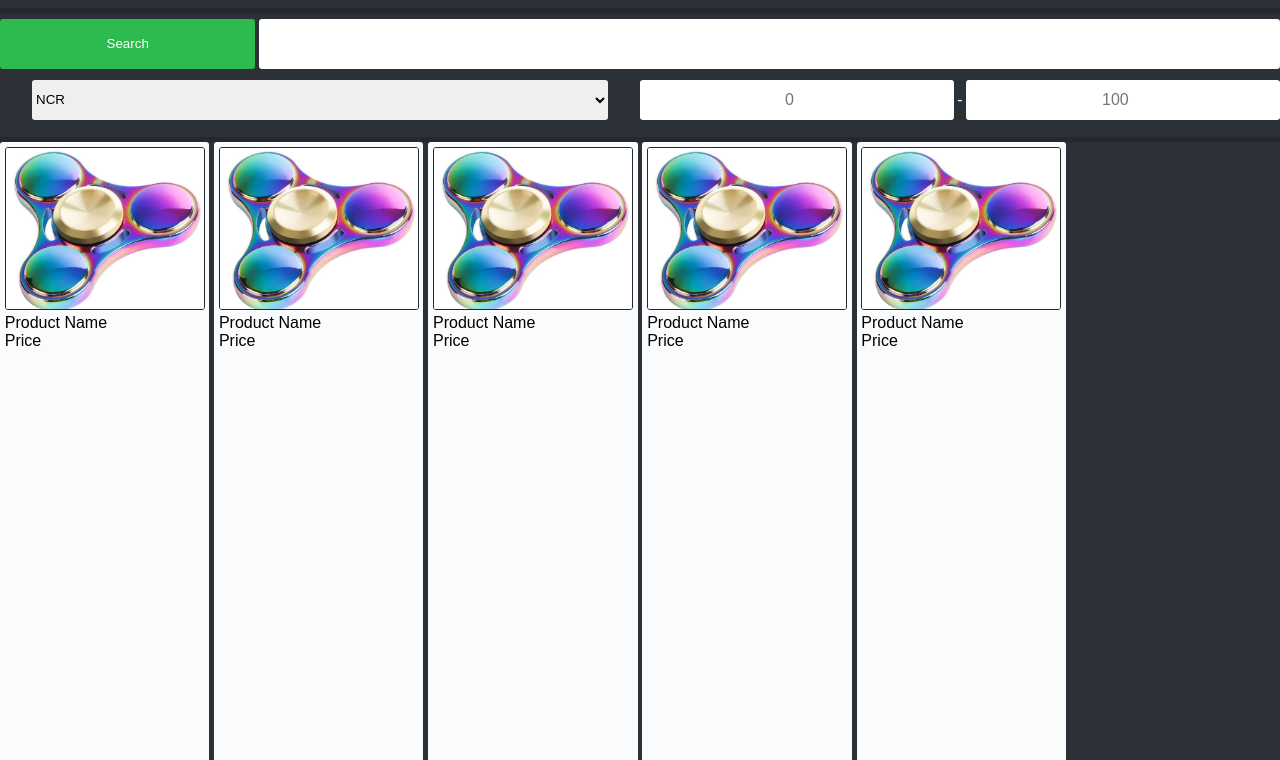
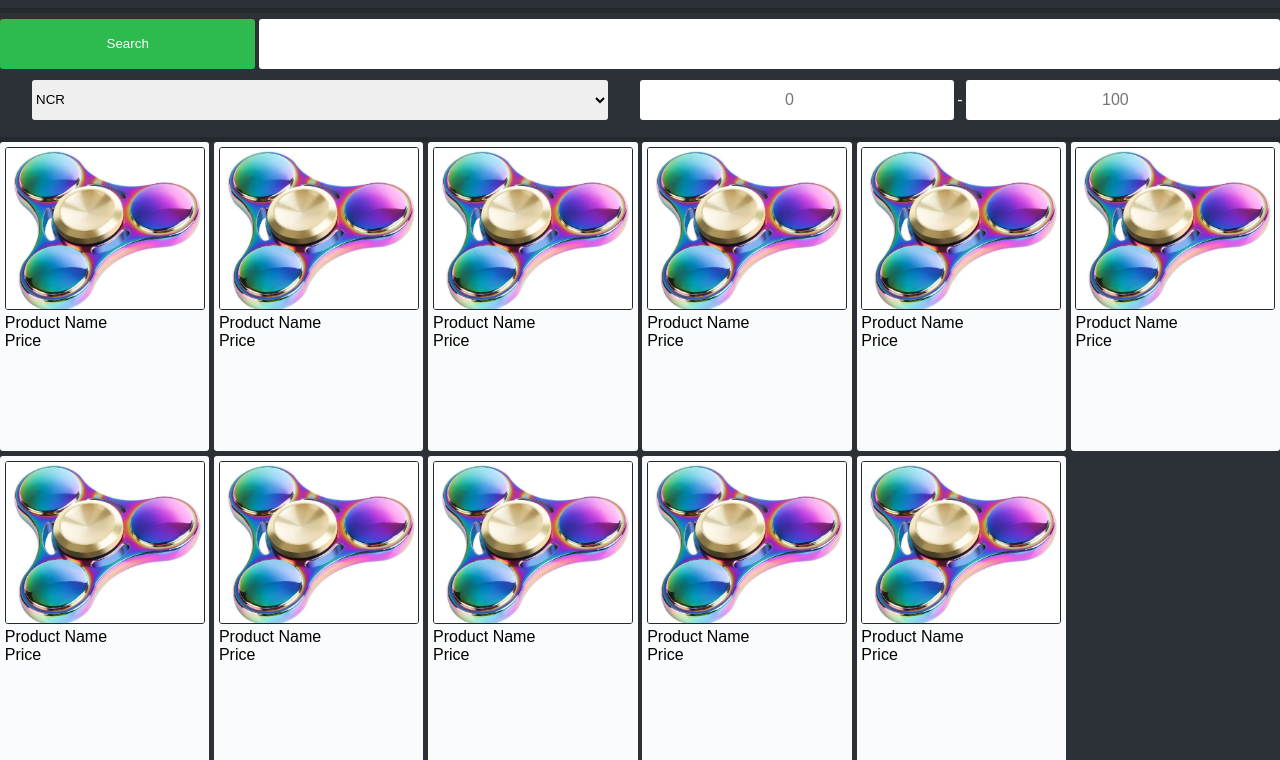
Before and after one commit to eustaquiogalano/shop, a website built with webpack: page src/index.html in a window 1280 px wide. Shown: the part 40-800 px from the top of the page. Built offline with nearby package versions, Linux system fonts and the light colour scheme.

Commit message:
add practice elements

```diff
--- a/src/index.html
+++ b/src/index.html
@@ -67,6 +67,49 @@
             <p>Price</p>
           </div>
         </div>
+        <div class="product-container">
+          <img src="./assets/images/firget-spinner.png" alt="" />
+          <div>
+            <p>Product Name</p>
+            <p>Price</p>
+          </div>
+        </div>
+        <div class="product-container">
+          <img src="./assets/images/firget-spinner.png" alt="" />
+          <div>
+            <p>Product Name</p>
+            <p>Price</p>
+          </div>
+        </div>
+        <div class="product-container">
+          <img src="./assets/images/firget-spinner.png" alt="" />
+          <div>
+            <p>Product Name</p>
+            <p>Price</p>
+          </div>
+        </div>
+        <div class="product-container">
+          <img src="./assets/images/firget-spinner.png" alt="" />
+          <div>
+            <p>Product Name</p>
+            <p>Price</p>
+          </div>
+        </div>
+
+        <div class="product-container">
+          <img src="./assets/images/firget-spinner.png" alt="" />
+          <div>
+            <p>Product Name</p>
+            <p>Price</p>
+          </div>
+        </div>
+        <div class="product-container">
+          <img src="./assets/images/firget-spinner.png" alt="" />
+          <div>
+            <p>Product Name</p>
+            <p>Price</p>
+          </div>
+        </div>
       </section>
     </main>
     <footer></footer>
```
